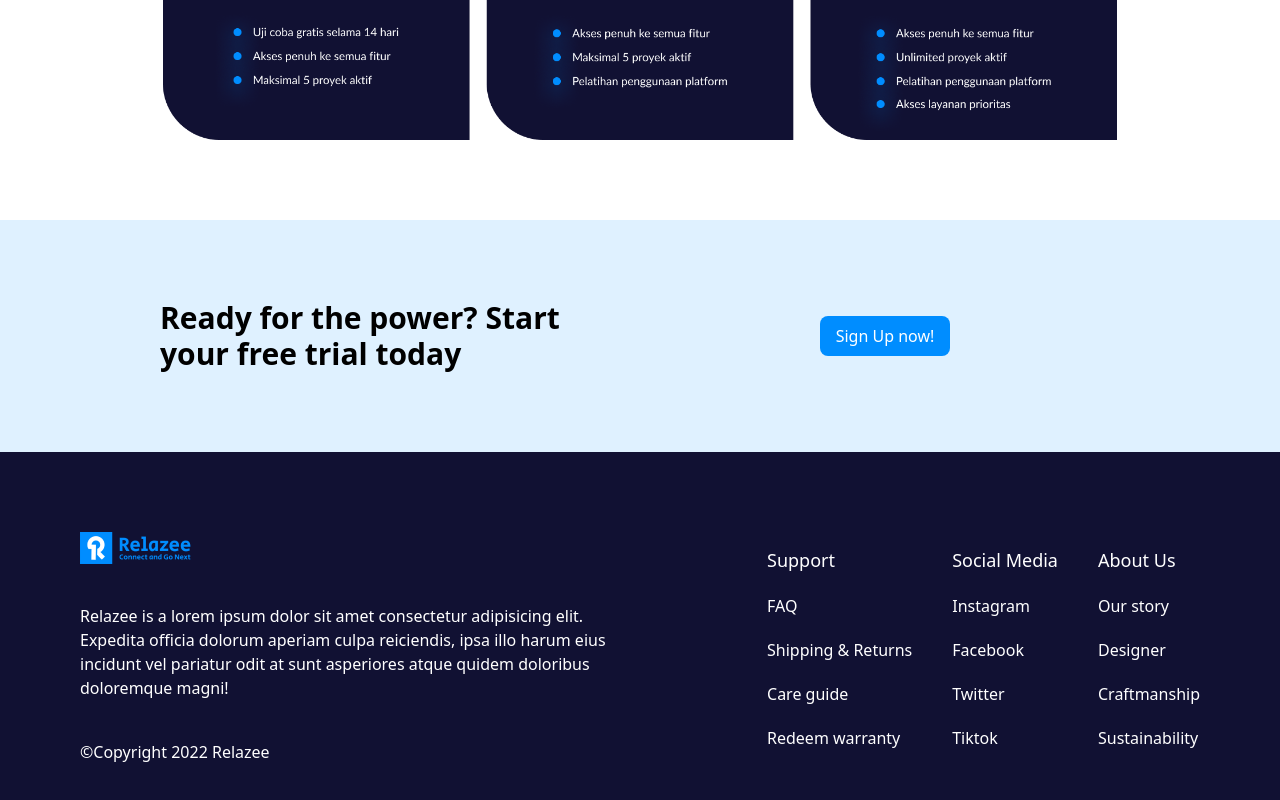
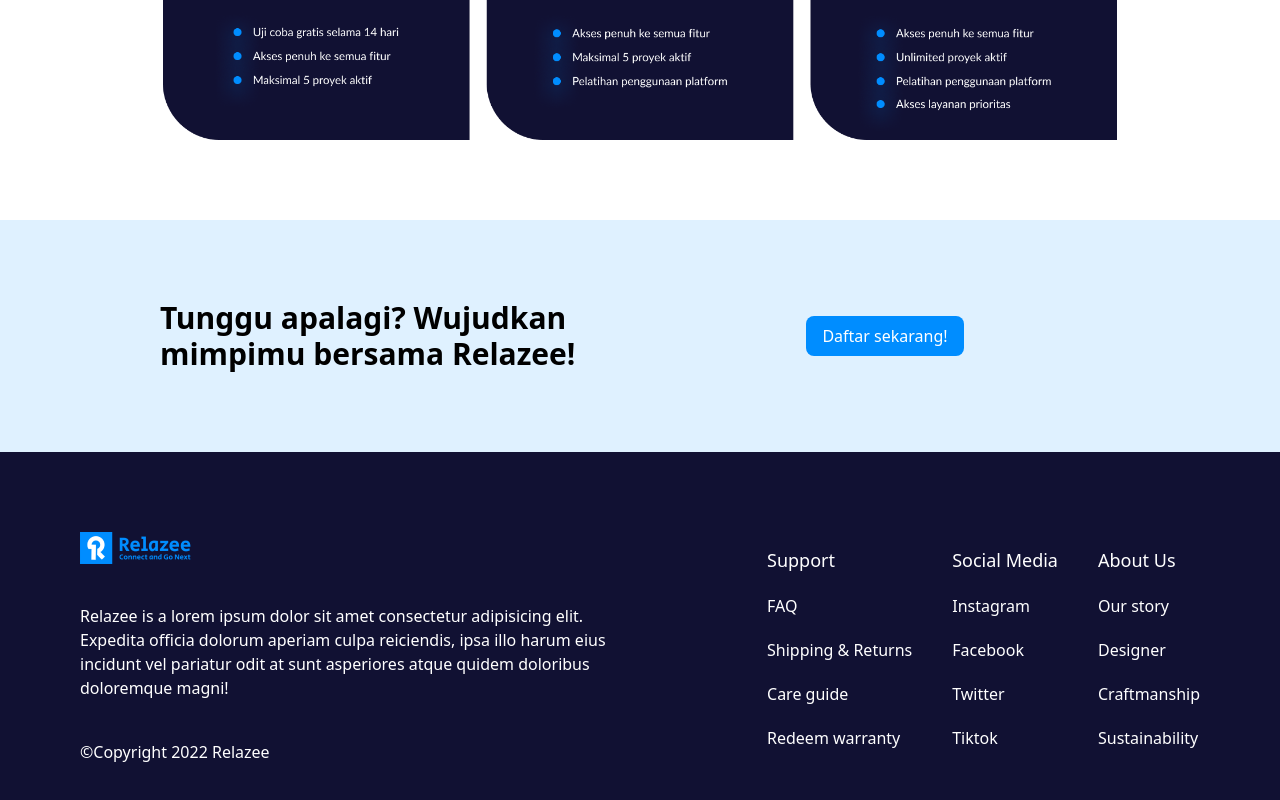
Before and after one commit to 298ms/relazee-fe, a React (Vite) app: page /home in a window 1280 px wide. Shown: the part 2618-3418 px from the top of the page. Built offline with nearby package versions, Linux system fonts and the light colour scheme.

Commit message:
add favicon

```diff
--- a/index.html
+++ b/index.html
@@ -2,7 +2,7 @@
 <html lang="en" style="scroll-behavior: smooth;">
   <head>
     <meta charset="UTF-8" />
-    <link rel="icon" type="image/svg+xml" href="/vite.svg" />
+    <link rel="icon" type="image/svg+xml" href="/favicon.png" />
     <meta name="viewport" content="width=device-width, initial-scale=1.0" />
     <title>Relazee</title>
     <link rel="stylesheet" href="https://cdn.jsdelivr.net/npm/bootstrap-icons@1.10.4/font/bootstrap-icons.css">
--- a/src/pages/home.tsx
+++ b/src/pages/home.tsx
@@ -126,10 +126,10 @@ export default function Home() {
             <section id="cta" className='py-20 px-40 bg-relazee-blue-light'>
                 <div className='container mx-auto flex flex-row items-center gap-5 '>
                     <div className='w-1/2'>
-                        <h2 className='font-bold text-3xl'>Ready for the power? Start your free trial today</h2>
+                        <h2 className='font-bold text-3xl'>Tunggu apalagi? Wujudkan mimpimu bersama Relazee!</h2>
                     </div>
                     <div className='w-1/2 flex flex-col items-center'>
-                        <Link to={'/register'} className='bg-relazee-blue text-white rounded-lg px-4 py-2'>Sign Up now!</Link>
+                        <Link to={'/register'} className='bg-relazee-blue text-white rounded-lg px-4 py-2'>Daftar sekarang!</Link>
                     </div>
                 </div>
             </section>
```
Also changed, not shown: public/favicon.png (added).
